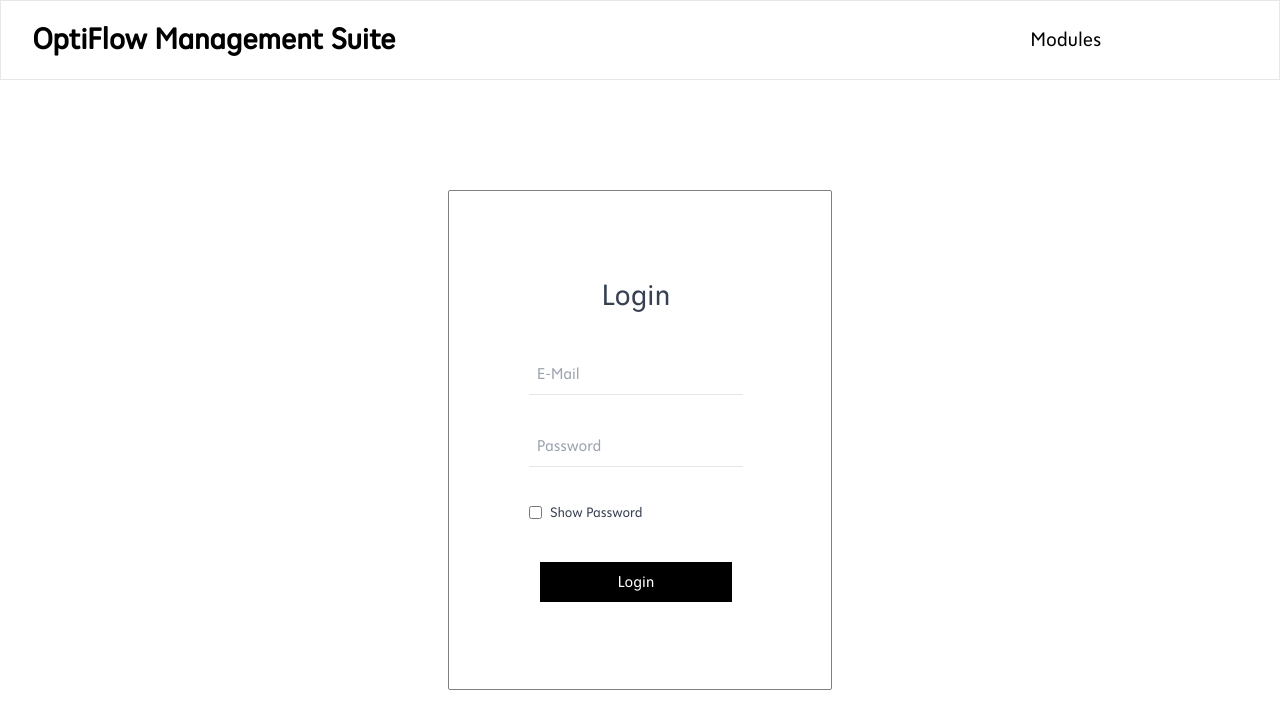
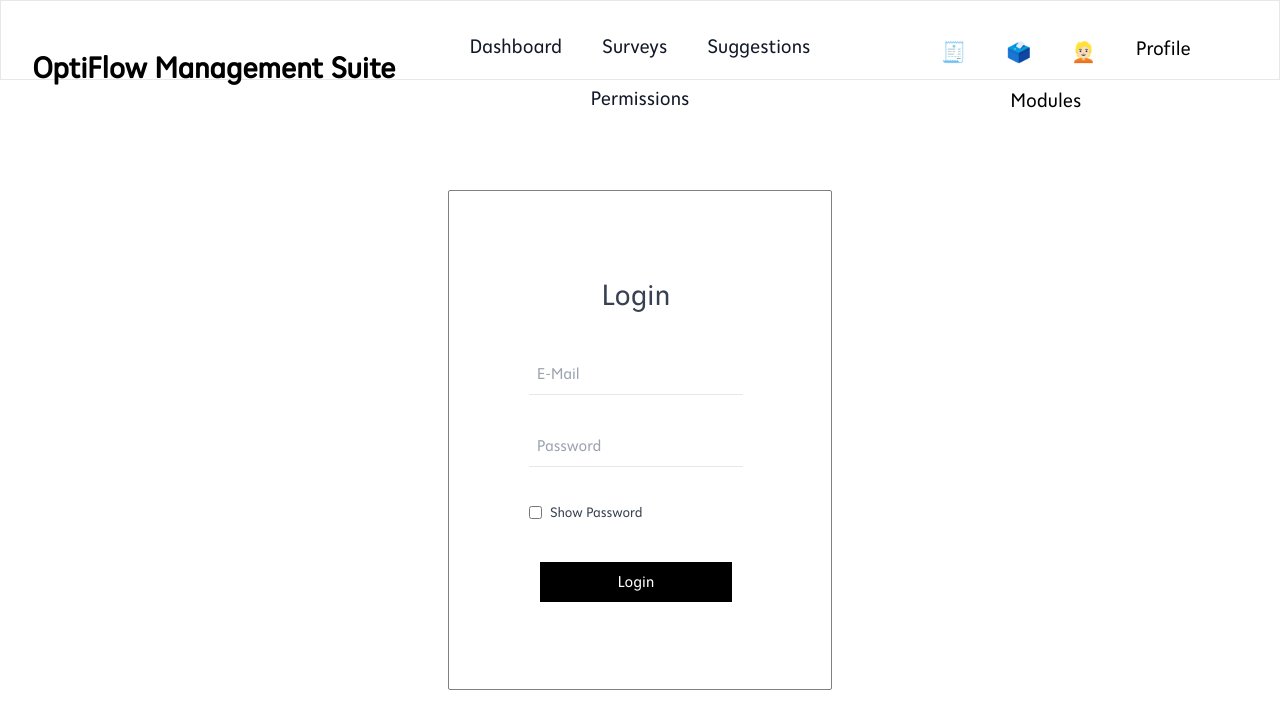
Before and after one commit to BerkAkin/OptiFlow-Micro-Management-Suite, a React (Create React App) app in the folder client/MainClient/: page / in a window 1280 px wide. Shown: the top 728 px of the page. Built offline with nearby package versions, Linux system fonts and the light colour scheme.

Commit message:
FEAT: Added links to navbar

```diff
--- a/client/MainClient/src/components/Navbar/Navbar.tsx
+++ b/client/MainClient/src/components/Navbar/Navbar.tsx
@@ -1,6 +1,7 @@
 import { useContext, useEffect, useState } from "react";
 import { useAuthContext } from "../../context/AuthContext";
 import { useSelectedModuleContext } from "../../context/SelectedModuleContext";
+import { Link } from "react-router-dom";
 
 
 
@@ -18,37 +19,77 @@ function Navbar() {
         </div>
 
         <div className="w-[100%] flex flex-wrap items-center justify-center mx-auto p-4">
+
           <button data-collapse-toggle="navbar-default" type="button" className="inline-flex items-center p-2 w-10 h-10 justify-center text-sm text-gray-500 rounded-lg md:hidden focus:outline-none focus:ring-2 focus:ring-gray-200 dark:text-gray-400 dark:hover:bg-gray-700 dark:focus:ring-gray-600" aria-controls="navbar-default" aria-expanded="false">
             <span className="sr-only">Seçenekler</span>
             <svg className="w-5 h-5" aria-hidden="true" xmlns="http://www.w3.org/2000/svg" fill="none" viewBox="0 0 17 14">
               <path stroke="currentColor" strokeLinecap="round" strokeLinejoin="round" strokeWidth="2" d="M1 1h15M1 7h15M1 13h15" />
             </svg>
           </button>
+
+          <div className="hidden w-full md:block md:w-auto mx-1">
+            <ul className="text-xl flex flex-col p-4 md:p-0 mt-4 rounded-lg md:flex-row md:space-x-8 rtl:space-x-reverse md:mt-0">
+              <Link to={`/finance/financeDashboard`} className="block px-4 py-2 mt-2 text-md text-gray-900 bg-transparent rounded-sm hover:bg-gray-200 focus:bg-indigo-200">Dashboard</Link>
+            </ul>
+          </div>
+          <div className="hidden w-full md:block md:w-auto mx-1">
+            <ul className="text-xl flex flex-col p-4 md:p-0 mt-4 rounded-lg md:flex-row md:space-x-8 rtl:space-x-reverse md:mt-0">
+              <Link to={`/survey/surveys`} className="block px-4 py-2 mt-2 text-md text-gray-900 bg-transparent rounded-sm hover:bg-gray-200 focus:bg-indigo-200">Surveys</Link>
+            </ul>
+          </div>
+          <div className="hidden w-full md:block md:w-auto mx-1">
+            <ul className="text-xl flex flex-col p-4 md:p-0 mt-4 rounded-lg md:flex-row md:space-x-8 rtl:space-x-reverse md:mt-0">
+              <Link to={`/finance/financeDashboard`} className="block px-4 py-2 mt-2 text-md text-gray-900 bg-transparent rounded-sm hover:bg-gray-200 focus:bg-indigo-200">Suggestions</Link>
+            </ul>
+          </div>
+          <div className="hidden w-full md:block md:w-auto mx-1">
+            <ul className="text-xl flex flex-col p-4 md:p-0 mt-4 rounded-lg md:flex-row md:space-x-8 rtl:space-x-reverse md:mt-0">
+              <Link to={`/finance/financeDashboard`} className="block px-4 py-2 mt-2 text-md text-gray-900 bg-transparent rounded-sm hover:bg-gray-200 focus:bg-indigo-200">Permissions</Link>
+            </ul>
+          </div>
         </div>
 
+
+
         <div className="w-[100%] flex flex-wrap items-center justify-center mx-auto p-4">
-          <div className="hidden w-full md:block md:w-auto" id="navbar-default">
+          <div className="hidden w-full md:block md:w-auto mx-1">
+            <ul className="text-xl flex flex-col p-4 md:p-0 mt-4 rounded-lg md:flex-row md:space-x-8 rtl:space-x-reverse md:mt-0">
+              <Link to={`/finance/financeDashboard`} className="block px-4 py-2 mt-2 text-md text-gray-900 bg-transparent rounded-sm hover:bg-gray-200 focus:bg-indigo-200">🧾</Link>
+            </ul>
+          </div>
+          <div className="hidden w-full md:block md:w-auto mx-1">
+            <ul className="text-xl flex flex-col p-4 md:p-0 mt-4 rounded-lg md:flex-row md:space-x-8 rtl:space-x-reverse md:mt-0">
+              <Link to={`/finance/financeDashboard`} className="block px-4 py-2 mt-2 text-md text-gray-900 bg-transparent rounded-sm hover:bg-gray-200 focus:bg-indigo-200">🗳️</Link>
+            </ul>
+          </div>
+          <div className="hidden w-full md:block md:w-auto mx-1">
+            <ul className="text-xl flex flex-col p-4 md:p-0 mt-4 rounded-lg md:flex-row md:space-x-8 rtl:space-x-reverse md:mt-0">
+              <Link to={`/finance/financeDashboard`} className="block px-4 py-2 mt-2 text-md text-gray-900 bg-transparent rounded-sm hover:bg-gray-200 focus:bg-indigo-200">👱🏻</Link>
+            </ul>
+          </div>
+
+          <div className="hidden w-full md:block md:w-auto mx-5">
+            <ul className="text-xl flex flex-col p-4 md:p-0 mt-4 rounded-lg md:flex-row md:space-x-8 rtl:space-x-reverse md:mt-0">
+              <button onClick={() => setSelectedModule(null)}> Profile</button>
+            </ul>
+          </div>
+
+          <div className="hidden w-full md:block md:w-auto mx-5">
+            <ul className="text-xl flex flex-col p-4 md:p-0 mt-4 rounded-lg md:flex-row md:space-x-8 rtl:space-x-reverse md:mt-0">
+              <button onClick={() => setSelectedModule(null)}> Modules</button>
+            </ul>
+          </div>
+
+          <div className="hidden w-full md:block md:w-auto mx-5">
             <ul className="text-xl flex flex-col p-4 md:p-0 mt-4 rounded-lg md:flex-row md:space-x-8 rtl:space-x-reverse md:mt-0">
               {
                 isAuth === true ? (<button onClick={() => setIsAuth(0)}> Logout</button>) : ("")
               }
             </ul>
-
-          </div>
-          <div className="hidden w-full md:block md:w-auto mx-5">
-            <ul className="text-xl flex flex-col p-4 md:p-0 mt-4 rounded-lg md:flex-row md:space-x-8 rtl:space-x-reverse md:mt-0">
-
-              <button onClick={() => setSelectedModule(null)}> Modules</button>
-
-            </ul>
-
           </div>
         </div>
 
       </div>
-
-
-
     </nav>
   )
 }
```
